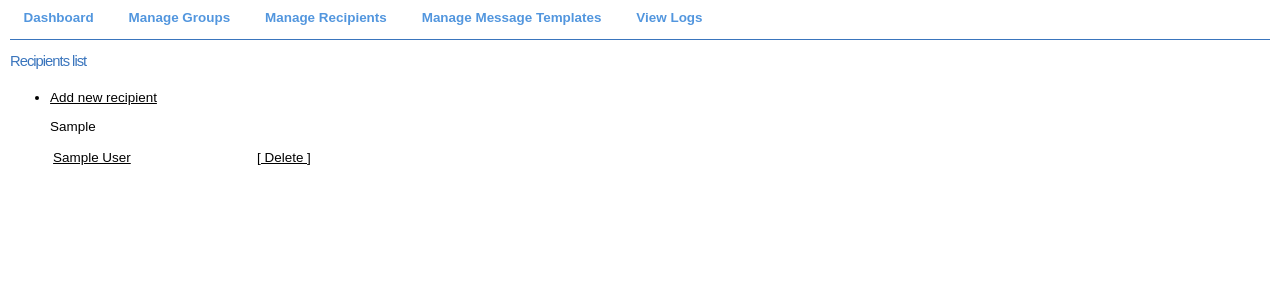
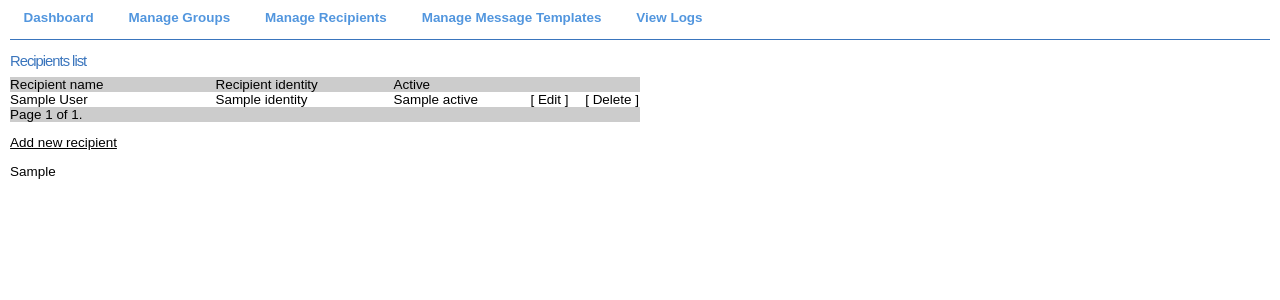
Before and after one commit to ahsq81/Alerts, a Django app: template apps/groupmessaging/templates/recipients_list.html in a window 1280 px wide. Shown: the part 48-348 px from the top of the page. Run offline with Django 3.2, Linux system fonts and the light colour scheme; the template is opened without the code that fills it: most values are stand-ins (such as "Sample title", 1, 10 or a date in 2020).

Commit message:
Add pagination to recipient list

```diff
--- a/apps/groupmessaging/templates/recipients_list.html
+++ b/apps/groupmessaging/templates/recipients_list.html
@@ -1,15 +1,53 @@
 {% extends "base.html" %}
+
+{% block javascript %}
+<script>
+function deleteRecipient(url){
+ if (confirm("Do you really want to delete this recipient ??")) {
+   window.location=url;
+ }
+}
+</script>
+{% endblock %}
+
 {% block content %}
 <h2> Recipients list </h2>
-<ul>
-{% for recipient in recipients %}
-<li>
-<table> <tr> <td width="200">
-<a href = "{% url recipient recipient.id %}" >
-{{recipient.full_name}}</a> </td> <td>  <a href = "{% url recipients_delete recipient.id %}" >
-[ Delete ]</a></td> </li>
+<table border="0" cellspacing="0" cellpadding="0" width="50%">
+<tr>
+<td width="150" bgcolor="#cccccc"> Recipient name </td>
+<td width="130" bgcolor="#cccccc"> Recipient identity </td>
+<td width="100" bgcolor="#cccccc"> Active </td>
+<td width="40" bgcolor="#cccccc"> &nbsp; </td>
+<td width="40" bgcolor="#cccccc"> &nbsp; </td>
+</tr>
+{% for recipient in recipients.object_list %}
+<tr>
+<td>{{recipient.full_name}}</td>
+<td>{{recipient.identity}}</td>
+<td>{{recipient.active}}</td>
+<td><a style = "text-decoration:none" href = "{% url recipient recipient.id %}" >
+[ Edit ] </a></td>
+<td><a style = "text-decoration:none" href = "javascript:deleteRecipient('{% url recipients_delete recipient.id %}')" >
+[ Delete ] </a></td>
+</tr>
 {% endfor %}
-</ul>
+
+<tr>
+<td colspan="5" width="150" bgcolor="#cccccc"><span>
+        {% if recipients.has_previous %}
+            <a href="?page={{ recipients.previous_page_number }}">previous</a>
+        {% endif %}
+
+        <span class="current">
+            Page {{ recipients.number }} of {{ recipients.paginator.num_pages }}.
+        </span>
+
+        {% if recipients.has_next %}
+            <a href="?page={{ recipients.next_page_number }}">next</a>
+        {% endif %}
+    </span> </td>
+</tr>
+</table>
 <p> <a href = "{% url recipient_add %}" > Add new recipient</a></p>
 <p> {{ validationMsg }} </p>
 {% endblock %}
```
Also changed, not shown: apps/groupmessaging/views/recipients.py (+33 -16 lines).
